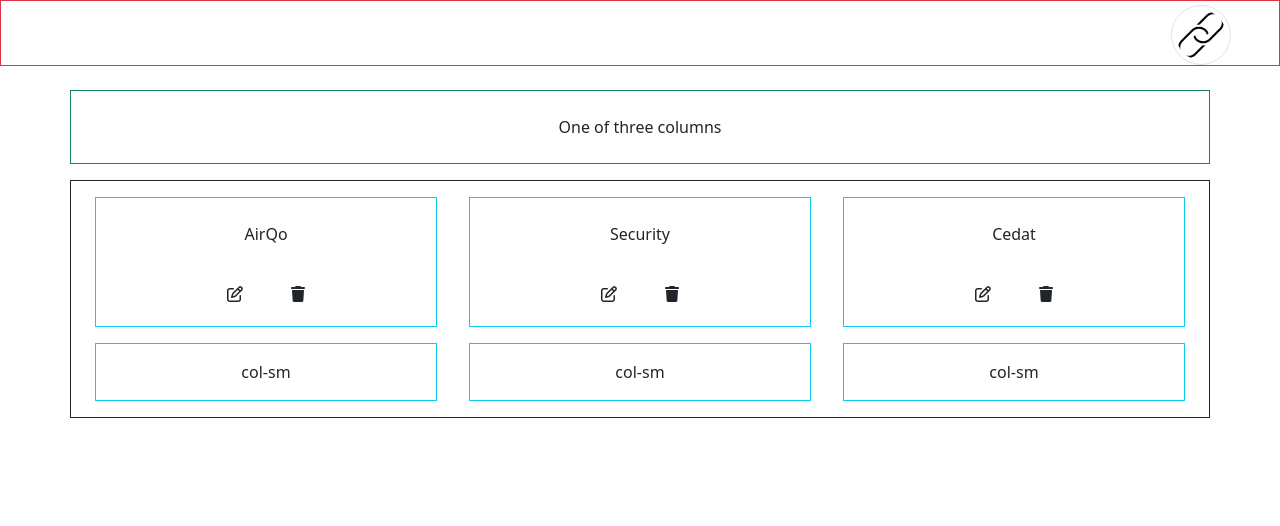
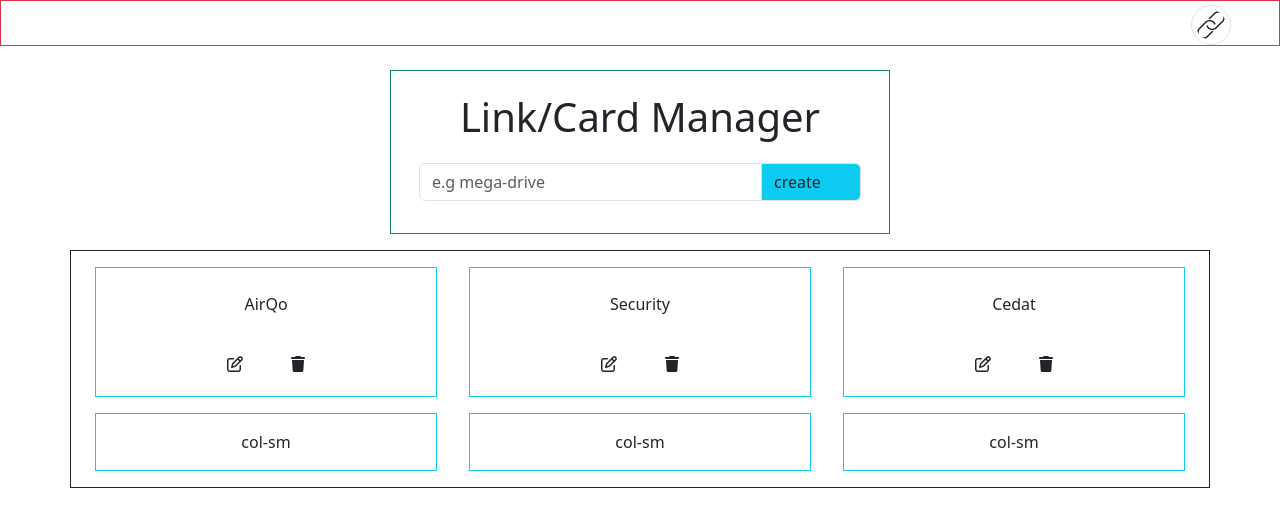
Before and after one commit to bruceMug/LINKify, a website: page public/home.html in a window 1280 px wide. Drawn offline with nearby package versions, Linux system fonts and the light colour scheme.

Commit message:
updated landing page

```diff
--- a/public/home.html
+++ b/public/home.html
@@ -17,11 +17,17 @@
     </nav>
 
 
-    <div class="container text-center border border-success mt-4">
-        <div class="row p-4">
+    <div class="container text-center border border-success mt-4" style="width: 500px;">
+        <div class="row p-3">
           <div class="col-sm align-self-center">
-            One of three columns
+            <p class="fs-1">Link/Card Manager</p>
+
+          <div class="input-group mb-3">
+            <input type="text" class="form-control" placeholder="e.g mega-drive" aria-label="Recipient's username" aria-describedby="basic-addon2">
+            <span class="input-group-text bg-info" style="width: 100px" id="basic-addon2">create</span>
           </div>
+        </div>
+
         </div>
 
         </div>
--- a/public/style.css
+++ b/public/style.css
@@ -1,5 +1,5 @@
 /** these relate to the home.html **/
 img {
-    width: 60px;
-    height: 60px;
+    width: 40px;
+    height: 40px;
 }
```
